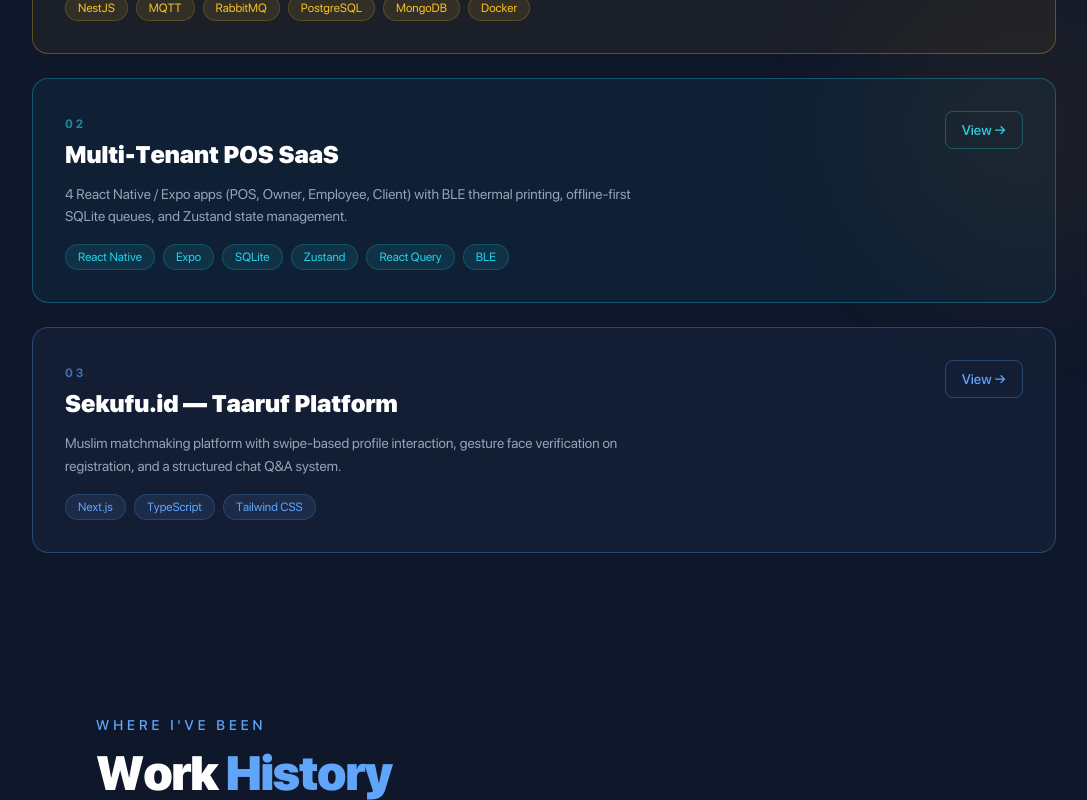
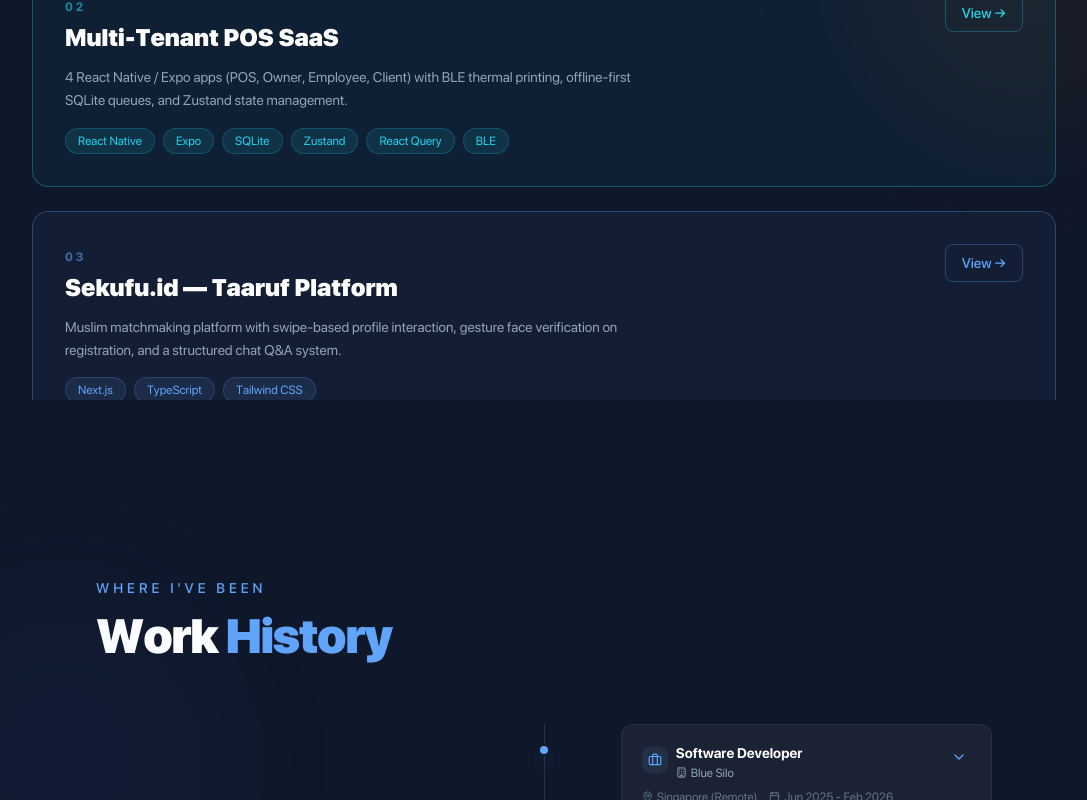
Before and after one commit to fihrisaldama015/aldam, a Next.js app: page / in a window 1280 px wide. Shown: the part 2000-2800 px from the top of the page, without its empty margins (96-1183 px from the left). Built offline with nearby package versions, Linux system fonts and the light colour scheme.

Commit message:
feat: upgrade to beautiful sticky scroll-driven stacked animations

```diff
--- a/src/app/page.tsx
+++ b/src/app/page.tsx
@@ -6,6 +6,7 @@ import Highlight from "@/components/Highlight";
 import Navbar from "@/components/Navbar";
 import Projects from "@/components/Projects";
 import ScrollProgress from "@/components/ScrollProgress";
+import ScrollSection from "@/components/ScrollSection";
 
 const SECTIONS = [
   { id: "home", label: "Home" },
@@ -17,14 +18,14 @@ const SECTIONS = [
 
 export default function Home() {
   return (
-    <main className="bg-[#0f172a] min-h-screen">
+    <main className="bg-[#0f172a] relative">
       <Navbar sections={SECTIONS} />
       <ScrollProgress />
-      <Hero />
-      <Highlight />
-      <Projects />
-      <ExperienceTimeline />
-      <Contact />
+      <ScrollSection id="home" index={0}><Hero /></ScrollSection>
+      <ScrollSection id="skills" index={1}><Highlight /></ScrollSection>
+      <ScrollSection id="projects" index={2}><Projects /></ScrollSection>
+      <ScrollSection id="experience" index={3}><ExperienceTimeline /></ScrollSection>
+      <ScrollSection id="contact" index={4}><Contact /></ScrollSection>
     </main>
   );
 }
--- a/src/components/Contact.tsx
+++ b/src/components/Contact.tsx
@@ -32,10 +32,7 @@ const ACCENT_MAP: Record<Accent, string> = {
 
 export default function Contact() {
   return (
-    <section
-      id="contact"
-      className="min-h-screen flex items-center justify-center px-6 lg:px-16 relative overflow-hidden"
-    >
+    <div className="w-full h-full flex items-center justify-center px-6 lg:px-16 relative overflow-hidden">
       <div className="absolute inset-0 pointer-events-none">
         <div className="absolute top-1/2 left-1/2 -translate-x-1/2 -translate-y-1/2 w-[500px] h-[500px] bg-cyan-500/5 rounded-full blur-3xl" />
       </div>
@@ -102,6 +99,6 @@ export default function Contact() {
           Aldam · {new Date().getFullYear()} · Full-Stack Engineer
         </motion.p>
       </div>
-    </section>
+    </div>
   );
 }
--- a/src/components/Experience.tsx
+++ b/src/components/Experience.tsx
@@ -46,10 +46,7 @@ const ExperienceTimeline = () => {
   };
 
   return (
-    <section
-      id="experience"
-      className="min-h-screen flex items-center justify-center px-6 lg:px-16 relative overflow-hidden"
-    >
+    <div className="w-full h-full flex flex-col pt-24 items-center px-6 lg:px-16 relative overflow-y-auto overflow-x-hidden">
       <div className="absolute top-1/4 left-0 w-80 h-80 bg-blue-500/5 rounded-full blur-3xl pointer-events-none" />
 
       <div className="max-w-4xl w-full mx-auto py-20">
@@ -178,7 +175,7 @@ const ExperienceTimeline = () => {
           ))}
         </div>
       </div>
-    </section>
+    </div>
   );
 };
 
--- a/src/components/Hero.tsx
+++ b/src/components/Hero.tsx
@@ -4,10 +4,7 @@ import Image from "next/image";
 
 export default function Hero() {
   return (
-    <section
-      id="home"
-      className="min-h-screen flex items-center justify-center px-6 lg:px-16 relative overflow-hidden"
-    >
+    <div className="w-full h-full flex items-center justify-center px-6 lg:px-16 relative overflow-hidden">
       {/* Background glows */}
       <div className="absolute inset-0 overflow-hidden pointer-events-none">
         <div className="absolute top-1/4 -left-20 w-72 h-72 bg-amber-500/10 rounded-full blur-3xl" />
@@ -154,6 +151,6 @@ export default function Hero() {
           />
         </motion.div>
       </div>
-    </section>
+    </div>
   );
 }
--- a/src/components/Highlight.tsx
+++ b/src/components/Highlight.tsx
@@ -33,10 +33,7 @@ const SKILLS: Skill[] = [
 
 export default function Highlight() {
   return (
-    <section
-      id="skills"
-      className="min-h-screen flex items-center justify-center px-6 lg:px-16 relative overflow-hidden"
-    >
+    <div className="w-full h-full flex items-center justify-center px-6 lg:px-16 relative overflow-hidden">
       <div className="absolute top-1/3 left-1/2 -translate-x-1/2 w-96 h-96 bg-cyan-500/5 rounded-full blur-3xl pointer-events-none" />
 
       <div className="max-w-5xl w-full mx-auto py-20">
@@ -116,6 +113,6 @@ export default function Highlight() {
           ))}
         </motion.div>
       </div>
-    </section>
+    </div>
   );
 }
--- a/src/components/Navbar.tsx
+++ b/src/components/Navbar.tsx
@@ -21,17 +21,20 @@ export default function Navbar({ sections }: NavbarProps) {
   useEffect(() => {
     const handleScroll = () => {
       setScrolled(window.scrollY > 20);
-      for (const section of sections) {
-        const el = document.getElementById(section.id);
-        if (!el) continue;
-        const rect = el.getBoundingClientRect();
-        if (rect.top <= 100 && rect.bottom > 100) {
-          setActiveSection(section.id);
-          break;
+
+      // Calculate active section based on scroll position accurately for sticky 100vh elements
+      if (typeof window !== "undefined") {
+        const index = Math.round(window.scrollY / window.innerHeight);
+        if (sections[index]) {
+          setActiveSection(sections[index].id);
         }
       }
     };
     window.addEventListener("scroll", handleScroll, { passive: true });
+
+    // Trigger once on mount
+    handleScroll();
+
     return () => window.removeEventListener("scroll", handleScroll);
   }, [sections]);
 
--- a/src/components/Projects.tsx
+++ b/src/components/Projects.tsx
@@ -66,10 +66,7 @@ const ACCENT_MAP: Record<
 
 export default function Projects() {
   return (
-    <section
-      id="projects"
-      className="min-h-screen flex items-center justify-center px-6 lg:px-16 relative overflow-hidden"
-    >
+    <div className="w-full h-full flex items-center justify-center px-6 lg:px-16 relative overflow-hidden">
       <div className="absolute bottom-1/3 right-0 w-80 h-80 bg-amber-500/5 rounded-full blur-3xl pointer-events-none" />
 
       <div className="max-w-5xl w-full mx-auto py-20">
@@ -141,6 +138,6 @@ export default function Projects() {
           })}
         </div>
       </div>
-    </section>
+    </div>
   );
 }
--- /dev/null
+++ b/src/components/ScrollSection.tsx
@@ -0,0 +1,43 @@
+"use client";
+import { motion, useScroll, useTransform } from "framer-motion";
+import { useEffect, useState } from "react";
+
+interface ScrollSectionProps {
+  children: React.ReactNode;
+  id: string;
+  index: number;
+}
+
+export default function ScrollSection({ children, id, index }: ScrollSectionProps) {
+  const { scrollY } = useScroll();
+  const [vh, setVh] = useState(1000); // Default fallback
+
+  useEffect(() => {
+    const updateVh = () => setVh(window.innerHeight);
+    updateVh();
+    window.addEventListener("resize", updateVh);
+    return () => window.removeEventListener("resize", updateVh);
+  }, []);
+
+  // Map the exact pixel bounds where this section is covered by the NEXT section
+  const startScroll = index * vh;
+  const endScroll = (index + 1) * vh;
+
+  const scale = useTransform(scrollY, [startScroll, endScroll], [1, 0.85]);
+  const opacity = useTransform(scrollY, [startScroll, endScroll], [1, 0.3]);
+  const y = useTransform(scrollY, [startScroll, endScroll], ["0%", "5%"]);
+
+  return (
+    <motion.section
+      id={id}
+      className="sticky top-0 h-screen w-full flex object-cover flex-col justify-center overflow-hidden bg-[#0f172a]"
+    >
+      <motion.div
+        style={{ scale, opacity, y }}
+        className="w-full h-full flex flex-col items-center justify-center origin-top relative"
+      >
+        {children}
+      </motion.div>
+    </motion.section>
+  );
+}
```
